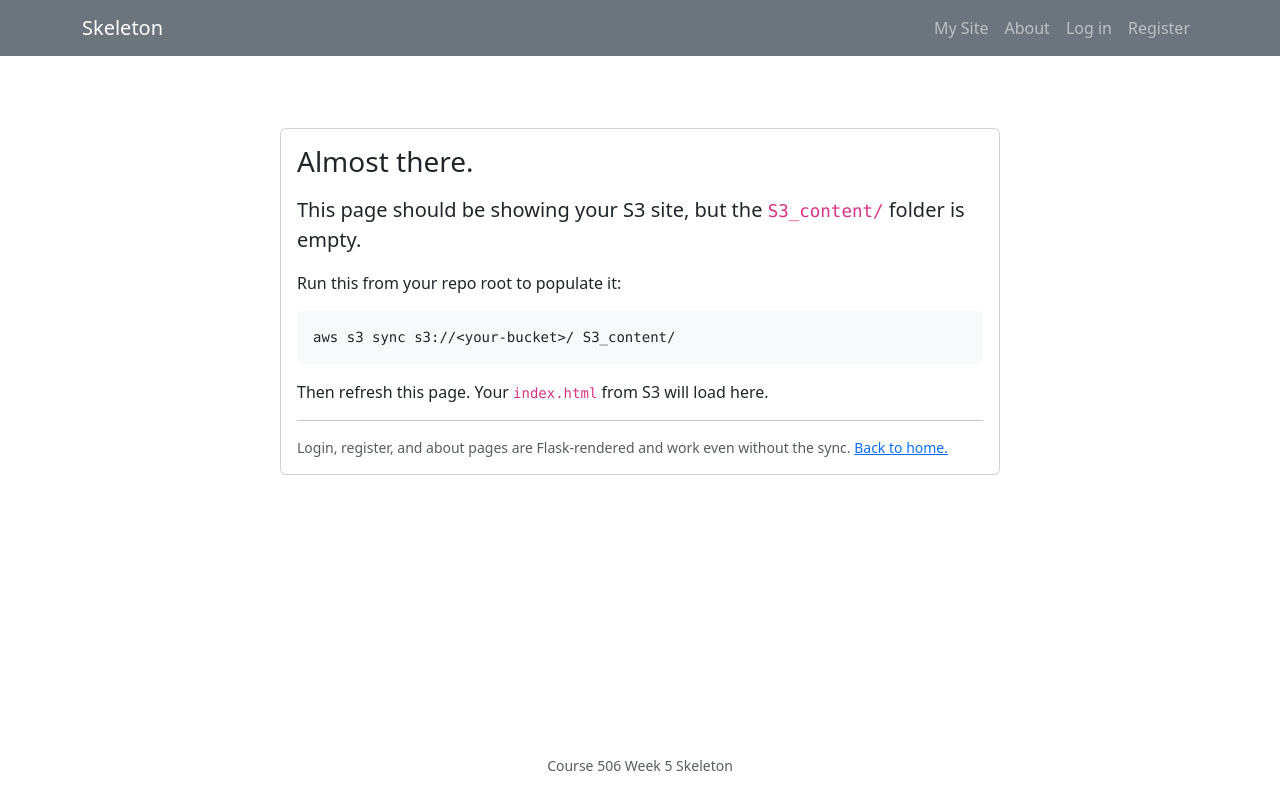
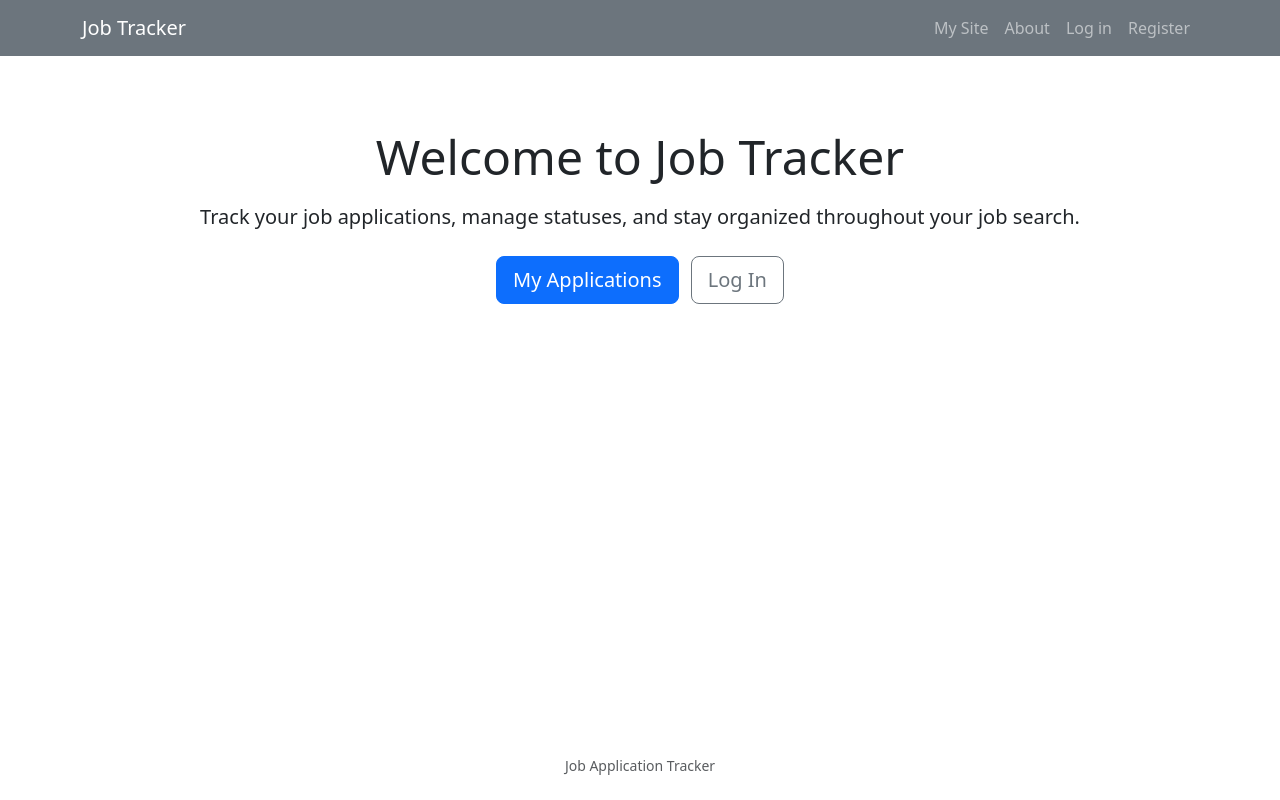
Before and after one commit to course-506-high-flyers/job-tracker, a Flask app: page /site/ in a window 1280 px wide. Run offline with Flask 3, Linux system fonts and the light colour scheme; some libraries are stand-ins or nearby versions.

Commit message:
Replace Week 5 skeleton references with Job Tracker branding

```diff
--- a/templates/about.html
+++ b/templates/about.html
@@ -96,7 +96,7 @@ JobInsight      (id, company, rating, review_count, industry,
   <hr class="my-4">
 
   <div class="mb-5">
-    <h2 class="fw-semibold mb-3">Team S3 site</h2>
+    <h2 class="fw-semibold mb-3">Job Tracker</h2>
     <p><a href="{{ team_s3_site_url }}" target="_blank">{{ team_s3_site_url }}</a></p>
     <p class="text-muted small">The app checks the us-east-2 S3 website endpoint first, then falls back to us-west-2.</p>
   </div>
--- a/templates/base.html
+++ b/templates/base.html
@@ -3,14 +3,14 @@
 <head>
     <meta charset="UTF-8">
     <meta name="viewport" content="width=device-width, initial-scale=1.0">
-    <title>{% block title %}Course 506 — Week 5 Skeleton{% endblock %}</title>
+    <title>{% block title %}Job Application Tracker{% endblock %}</title>
     <link href="https://cdn.jsdelivr.net/npm/bootstrap@5.3.2/dist/css/bootstrap.min.css" rel="stylesheet">
     <link rel="stylesheet" href="{{ url_for('static', filename='css/styles.css') }}">
 </head>
 <body>
     <nav class="navbar navbar-expand-lg navbar-dark bg-secondary">
         <div class="container">
-            <a class="navbar-brand" href="{{ url_for('home') }}">Skeleton</a>
+            <a class="navbar-brand" href="{{ url_for('home') }}">Job Tracker</a>
             <ul class="navbar-nav ms-auto">
                 <li class="nav-item">
                     <a class="nav-link" href="{{ url_for('site_home') }}">My Site</a>
@@ -54,7 +54,7 @@
     </main>
 
     <footer class="container text-center text-muted small my-4">
-        Course 506 Week 5 Skeleton
+        Job Application Tracker
     </footer>
 
     <script src="{{ url_for('static', filename='js/forms.js') }}"></script>
--- a/templates/placeholder.html
+++ b/templates/placeholder.html
@@ -1,31 +1,10 @@
 {% extends "base.html" %}
-
-{% block title %}Set up your skeleton{% endblock %}
-
+{% block title %}Job Tracker{% endblock %}
 {% block content %}
-<div class="container py-5">
-    <div class="row justify-content-center">
-        <div class="col-md-8">
-            <div class="card">
-                <div class="card-body">
-                    <h1 class="card-title h3 mb-3">Almost there.</h1>
-                    <p class="lead mb-3">
-                        This page should be showing your S3 site, but the
-                        <code>S3_content/</code> folder is empty.
-                    </p>
-                    <p>Run this from your repo root to populate it:</p>
-                    <pre class="bg-light p-3 rounded"><code>aws s3 sync s3://&lt;your-bucket&gt;/ S3_content/</code></pre>
-                    <p class="mb-0">
-                        Then refresh this page. Your <code>index.html</code> from S3 will load here.
-                    </p>
-                    <hr>
-                    <p class="small text-muted mb-0">
-                        Login, register, and about pages are Flask-rendered and work even without the sync.
-                        <a href="{{ url_for('home') }}">Back to home.</a>
-                    </p>
-                </div>
-            </div>
-        </div>
-    </div>
+<div class="container mt-5 text-center">
+    <h1 class="display-5 mb-3">Welcome to Job Tracker</h1>
+    <p class="lead mb-4">Track your job applications, manage statuses, and stay organized throughout your job search.</p>
+    <a href="/applications" class="btn btn-primary btn-lg me-2">My Applications</a>
+    <a href="/login" class="btn btn-outline-secondary btn-lg">Log In</a>
 </div>
 {% endblock %}
```
Also changed, not shown: templates/home.html (+5 -5 lines).
